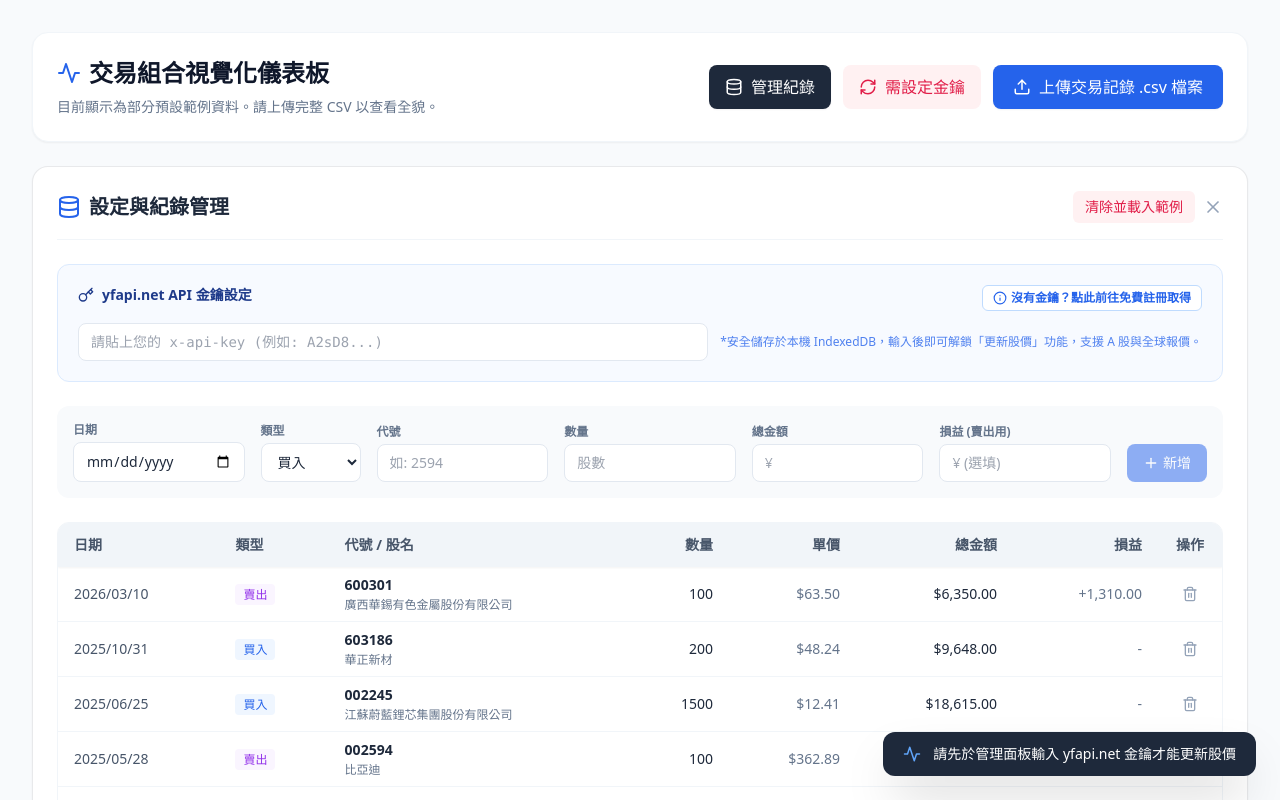
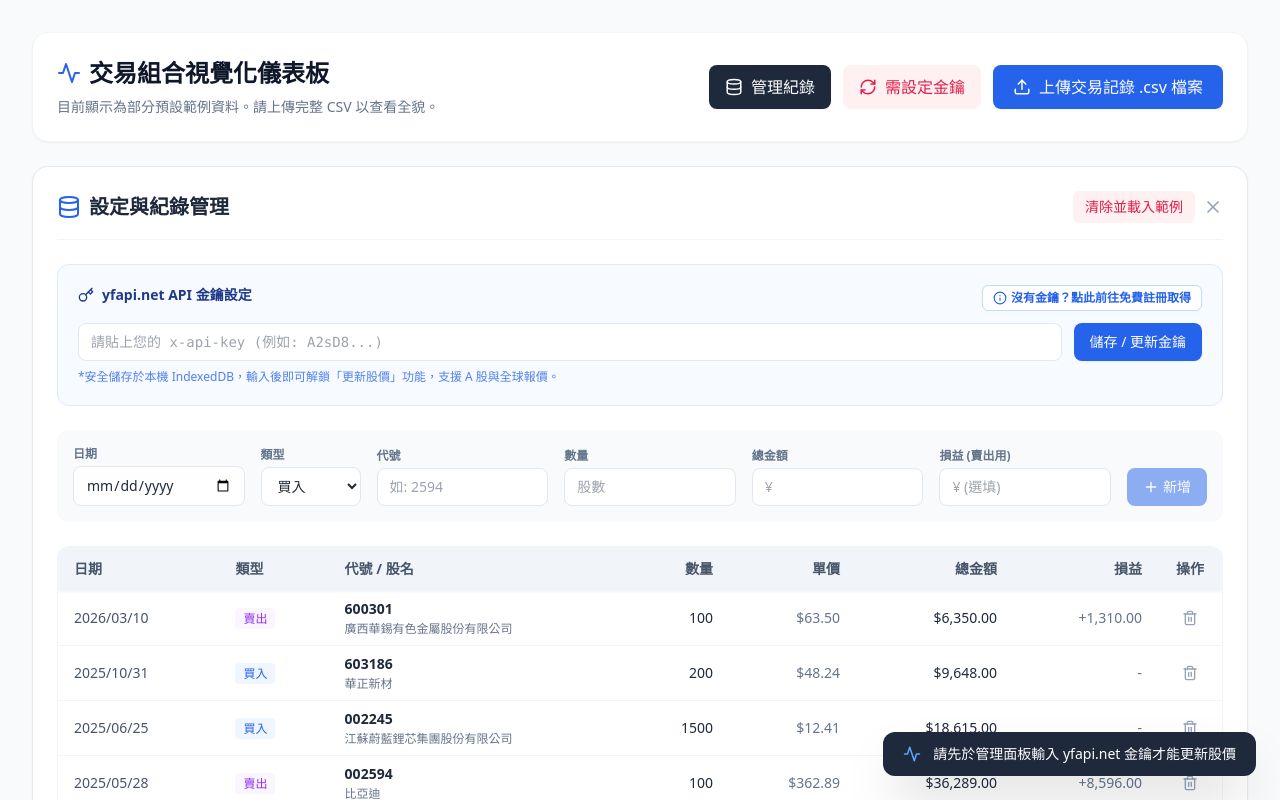
Before and after one commit to bluesway/trade-lens, a React (Vite) app: page / in a window 1280 px wide. Both pictures are taken after a click on the button "需設定金鑰". Shown: the top 800 px of the page. Built offline with nearby package versions, Linux system fonts and the light colour scheme; the HTML template or start-up script is replaced by a standard one.

Commit message:
feat: add explicit button to update API key
- Add 'Save / Update Key' button for better UX.
- Show toast notification upon saving the API key.
- Update layout for API key input section.

AI benefit: ~100% time saved (AI: ~2 min vs Human: ~10 min)

```diff
--- a/src/App.jsx
+++ b/src/App.jsx
@@ -217,9 +217,9 @@ export default function App() {
   };
 
   // 儲存 API Key
-  const handleSaveApiKey = (newKey) => {
-    setApiKey(newKey);
-    asyncStorage.set('yfapi_net_key', newKey);
+  const handleSaveApiKey = () => {
+    asyncStorage.set('yfapi_net_key', apiKey);
+    showToast('API 金鑰已更新並儲存！');
   };
 
   // 手動觸發取得即時股價 (使用 yfapi.net)
@@ -628,13 +628,19 @@ export default function App() {
                   type="password"
                   placeholder="請貼上您的 x-api-key (例如: A2sD8...)"
                   value={apiKey}
-                  onChange={e => handleSaveApiKey(e.target.value)}
+                  onChange={e => setApiKey(e.target.value)}
                   className="flex-1 px-3 py-2 border border-slate-200 rounded-lg text-sm font-mono focus:ring-2 focus:ring-blue-500 focus:border-blue-500 outline-none"
                 />
-                <p className="text-xs text-blue-600/80 flex items-center">
-                  *安全儲存於本機 IndexedDB，輸入後即可解鎖「更新股價」功能，支援 A 股與全球報價。
-                </p>
+                <button
+                  onClick={handleSaveApiKey}
+                  className="bg-blue-600 hover:bg-blue-700 text-white px-4 py-2 rounded-lg text-sm font-medium transition-colors shadow-sm whitespace-nowrap"
+                >
+                  儲存 / 更新金鑰
+                </button>
               </div>
+              <p className="text-xs text-blue-600/80 flex items-center mt-2">
+                *安全儲存於本機 IndexedDB，輸入後即可解鎖「更新股價」功能，支援 A 股與全球報價。
+              </p>
             </div>
 
             {/* 新增紀錄表單 */}
```
